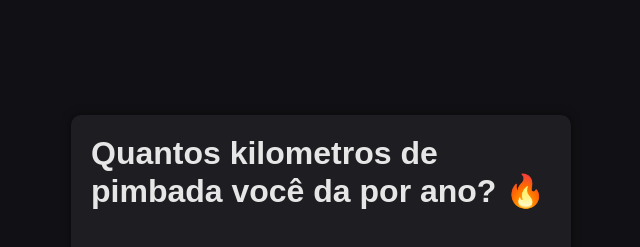
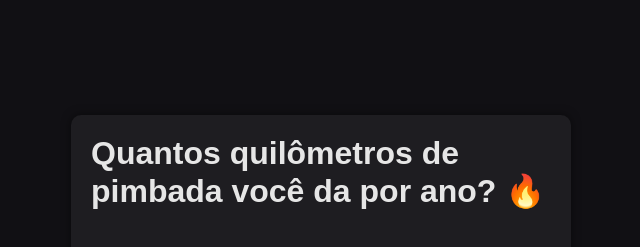
Before and after one commit to willfra/project-rodados, a plain HTML site: page index.html in a window 1280 px wide. Shown: the top 247 px of the page, without its empty margins (319-959 px from the left). Drawn offline with Linux system fonts and the light colour scheme; a script that the page names is missing.

Commit message:
Changes to be committed: 	modified:   index.html

```diff
--- a/index.html
+++ b/index.html
@@ -9,7 +9,7 @@
   </head>
   <body>
     <div class="container">
-      <h1>Quantos kilometros de pimbada você da por ano? 🔥</h1>
+      <h1>Quantos quilômetros de pimbada você da por ano? 🔥</h1>
 
       <p>Qual o tamanho do seu Jubileu? (centímetros)</p>
       <input
@@ -43,7 +43,7 @@
         if (tamanhoJubileu > 0 && pimbadasAno > 0 && duracaoPimbada > 0) {
           const resultadoMetros = (duracaoPimbada * 120) * tamanhoJubileu * pimbadasAno / 100;
           const resultadoKm = resultadoMetros / 1000;
-          document.getElementById('resultado').innerText = `Você dá, em média, ${resultadoKm.toLocaleString('pt-BR', {maximumFractionDigits: 2})} km de pimbadas por ano!`;
+          document.getElementById('resultado').innerText = `Você dá, em média, ${resultadoKm.toLocaleString('pt-BR', {maximumFractionDigits: 2})}km de pimbadas por ano!`;
         } else {
           document.getElementById('resultado').innerText = 'Por favor, preencha todos os campos corretamente.';
         }
```
